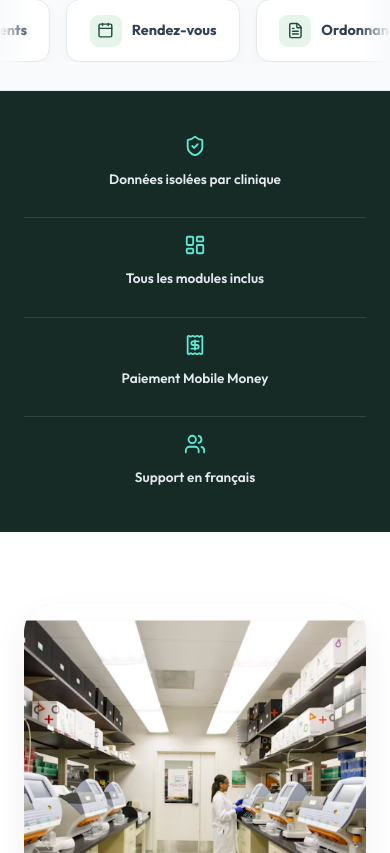
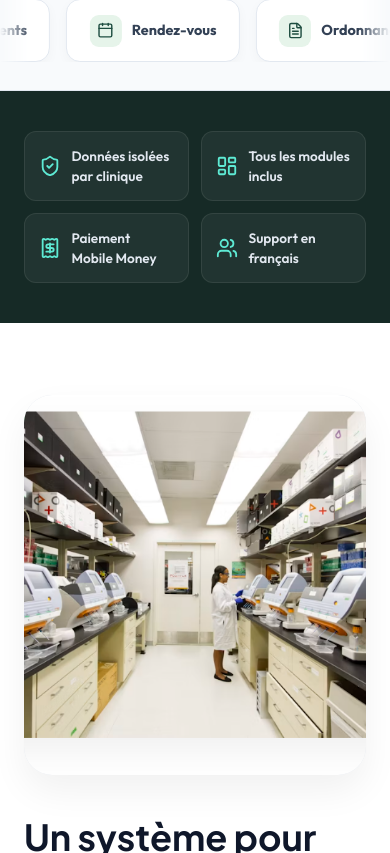
Before and after one commit to blogousmane-del/MediClinicPro, a React (Vite) app in the folder frontend/: page / in a window 390 px wide. Shown: the part 1131-1984 px from the top of the page. Built offline with nearby package versions, Linux system fonts and the light colour scheme; no server answers.

Commit message:
feat(landing): improve mobile grid layout, update loading screen tagline
Stat banner and feature-pills grids now stay 2-column card layouts down
to 380px instead of collapsing into a plain stacked list; update the
auth loading screen text to "Soigner. Gérer. Grandir".

```diff
--- a/frontend/src/App.tsx
+++ b/frontend/src/App.tsx
@@ -98,7 +98,7 @@ const MainAppContent: React.FC = () => {
         fontWeight: 600
       }}>
         <img src="/logo-icon.svg" alt="MediClinic" width={56} height={56} className="app-loading-logo" />
-        Initialisation de MediClinic...
+        Soigner. Gérer. Grandir
       </div>
     );
   }
--- a/frontend/src/index.css
+++ b/frontend/src/index.css
@@ -1354,9 +1354,22 @@ h1, h2, h3, h4, h5, h6 {
   .landing-hero-title {
     font-size: 1.85rem !important;
   }
+  /* Keep a 2-column grid instead of collapsing to one tall stacked list —
+     a dense grid of small cards reads as "designed"; a full-width list of
+     rows reads as unstyled/unfinished. */
   .landing-stats-grid {
-    grid-template-columns: 1fr !important;
-  }
+    grid-template-columns: repeat(2, 1fr) !important;
+    gap: 0.75rem !important;
+  }
+  .landing-feature-pills {
+    grid-template-columns: repeat(2, 1fr) !important;
+    gap: 0.6rem !important;
+  }
+}
+
+/* Very narrow phones: 2 columns get too cramped, drop to 1 */
+@media (max-width: 380px) {
+  .landing-stats-grid,
   .landing-feature-pills {
     grid-template-columns: 1fr !important;
   }
@@ -1522,8 +1535,7 @@ h1, h2, h3, h4, h5, h6 {
   transform: scale(1.15);
 }
 
-/* Stats grid: divider lines between items (divide-x on desktop single row,
-   divide-x + divide-y on the 2x2 tablet grid, stacked top-dividers on narrow mobile) */
+/* Stats grid: divider lines between items on desktop's single row */
 .landing-stats-grid > .landing-highlight {
   padding: 0.25rem 1rem;
 }
@@ -1532,19 +1544,24 @@ h1, h2, h3, h4, h5, h6 {
     border-left: 1px solid rgba(255, 255, 255, 0.12);
   }
 }
-@media (max-width: 900px) and (min-width: 501px) {
-  .landing-stats-grid > .landing-highlight:nth-child(even) {
-    border-left: 1px solid rgba(255, 255, 255, 0.12);
-  }
-  .landing-stats-grid > .landing-highlight:nth-child(n+3) {
-    border-top: 1px solid rgba(255, 255, 255, 0.12);
-    padding-top: 1rem;
-  }
-}
-@media (max-width: 500px) {
-  .landing-stats-grid > .landing-highlight:not(:first-child) {
-    border-top: 1px solid rgba(255, 255, 255, 0.12);
-    padding-top: 1rem;
+/* Tablet/mobile: a thin-divider text list reads as unstyled, not a designed
+   component — swap to tinted rounded chip cards (icon beside, not above,
+   the label) so a 2-column phone grid still looks intentional. */
+@media (max-width: 900px) {
+  .landing-stats-grid > .landing-highlight {
+    display: flex;
+    align-items: center;
+    justify-content: flex-start;
+    gap: 10px;
+    text-align: left;
+    padding: 0.85rem 0.9rem;
+    background-color: rgba(255, 255, 255, 0.05);
+    border: 1px solid rgba(255, 255, 255, 0.08);
+    border-radius: 12px;
+  }
+  .landing-stats-grid > .landing-highlight svg {
+    margin-bottom: 0 !important;
+    flex-shrink: 0;
   }
 }
 
```
